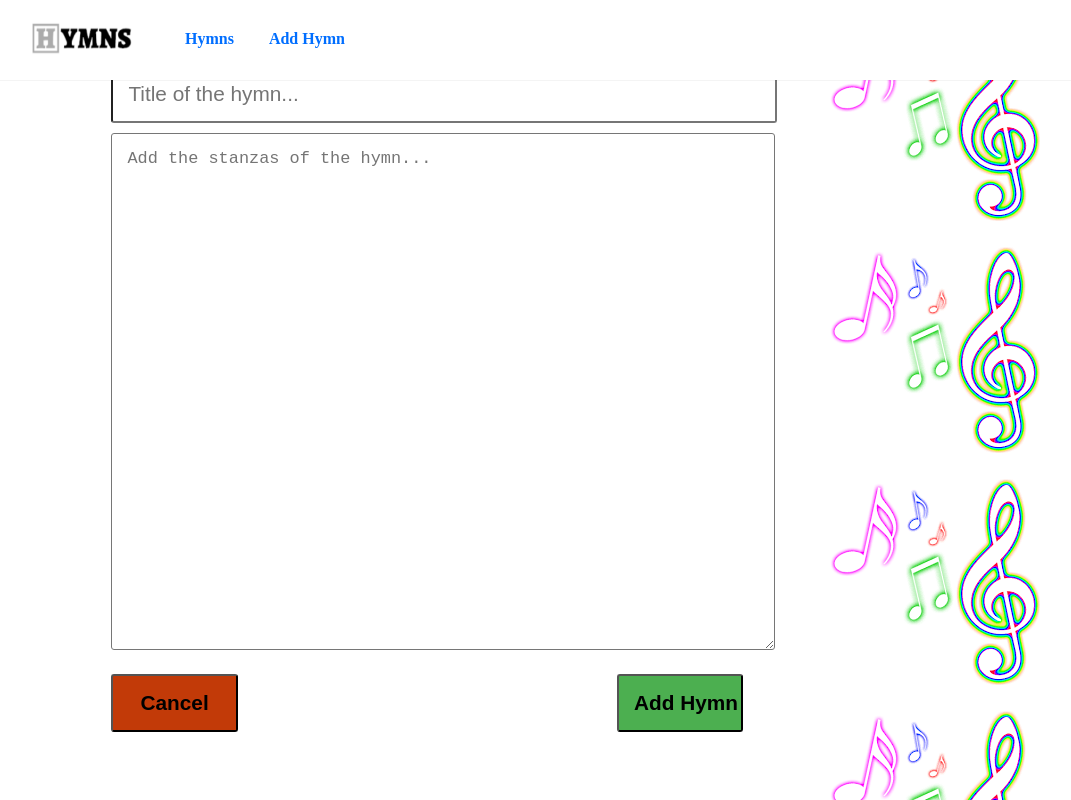
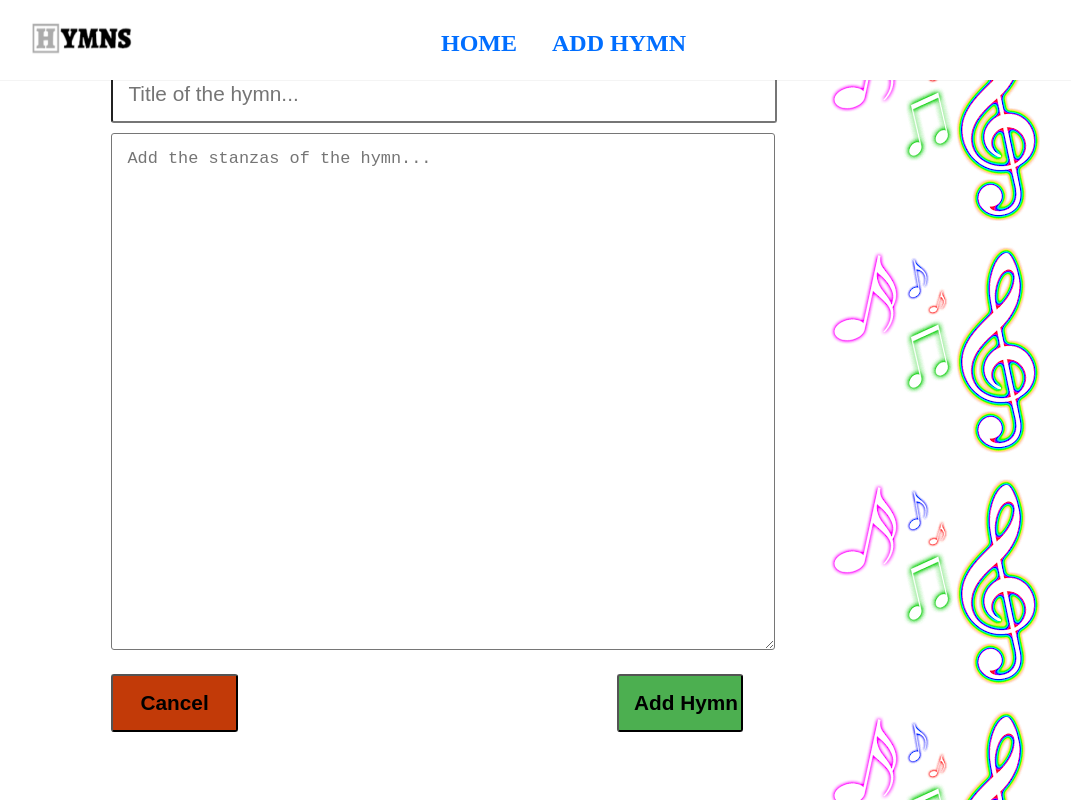
Before and after one commit to Betty-Kebenei/hymns-client, a Vue app: page /hymn-form in a window 1280 px wide. Shown: the whole page, without its empty margins (23-1094 px from the left). Built offline with nearby package versions, Linux system fonts and the light colour scheme.

Commit message:
Refactor styling.

```diff
--- a/src/App.vue
+++ b/src/App.vue
@@ -3,8 +3,8 @@
     <header>
       <img src="./assets/logo.png" alt="logo" />
       <nav>
-        <router-link to="/">Hymns</router-link>
-        <router-link to="/hymn-form">Add Hymn</router-link>
+        <router-link to="/">HOME</router-link>
+        <router-link to="/hymn-form">ADD HYMN</router-link>
       </nav>
     </header>
     <router-view />
@@ -53,6 +53,8 @@ header img, nav {
 nav {
   padding: 30px 20px 20px 0;
   position: absolute;
+  height: 80px;
+  margin-left: 20%;
 }
 
 nav a {
@@ -63,6 +65,7 @@ nav a {
   color: rgb(0, 110, 255);
   font-weight: bold;
   margin-right: 15px;
+  font-size: 1.5rem;
 }
 
 body {
--- a/src/components/HymnForm.vue
+++ b/src/components/HymnForm.vue
@@ -4,7 +4,7 @@
         <input type="text" placeholder="Title of the hymn..." v-model="name" >
         <textarea v-model="stanzas" placeholder="Add the stanzas of the hymn..."></textarea>
         <input type="submit" value="Add Hymn">
-        <input type="button" value="Cancel" @click="cancel">
+        <input type="button" value="Cancel" @click="back">
     </form>
  </div>
 </template>
@@ -28,15 +28,21 @@ export default {
         axios
         .post('http://localhost:3002/hymns/create', {
             name: this.name, stanzas: this.stanzas })
-        .then(() => {
-            this.$router.push({name: 'hymns'})
+        .then((response) => {
+            if(response.data) {
+                this.$router.push({name: 'hymns'})
+            } else if (response.errors) {
+                console.log(response.errors)
+            } else {
+                console.log('hey')
+            }
         })
         .catch(error => { this.errors.push(error) })
+    },
+
+    back() {
+      this.$router.push({name: 'hymns'});
     }
-  },
-
-  cancel() {
-      this.$router.push({name: 'hymns'});
   }
 }
 </script>
--- a/src/components/Hymns.vue
+++ b/src/components/Hymns.vue
@@ -1,10 +1,9 @@
 <template>
     <div>
-        <form>
-            <input type="text" placeholder="Search by title..." v-model="findHymn" >
-        </form>
-
         <section id="left-nav">
+            <form>
+                <input type="text" placeholder="Search by title..." v-model="findHymn" >
+            </form>
             <ul >
                 <transition-group name="bounce">
                     <li
@@ -18,7 +17,6 @@
                 </transition-group>
             </ul>
         </section>
-
         <section id="content">
             <app-viewHymn v-bind:hymn="hymn"></app-viewHymn>
         </section>
--- a/src/components/ViewHymn.vue
+++ b/src/components/ViewHymn.vue
@@ -19,6 +19,7 @@ export default {
 <style scoped>
 h1 {
     font-size: 3rem;
+    margin-top: 0;
 }
 
 pre {
--- a/src/static/Hymns.css
+++ b/src/static/Hymns.css
@@ -2,12 +2,10 @@ form {
     margin-bottom: 20px;
 }
 input {
-    width: 60%;
-    margin: 0 20%;
+    width: 90%;
     padding: 15px;
     font-size: 1.3em;
     border-radius: 40px;
-
 }
 
 ul {
@@ -20,7 +18,6 @@ ul li {
   padding: 20px;
   font-size: 1.3em;
   background-color: #E0EDF4;
-
   margin-bottom: 2px;
   color: #3E5252;
 }
@@ -36,6 +33,8 @@ ul li {
     width: 70%;
     float: right;
     min-height: 100vw;
+    margin-top: 0;
+    padding-top: 0;
 }
 
 .icon {
```
